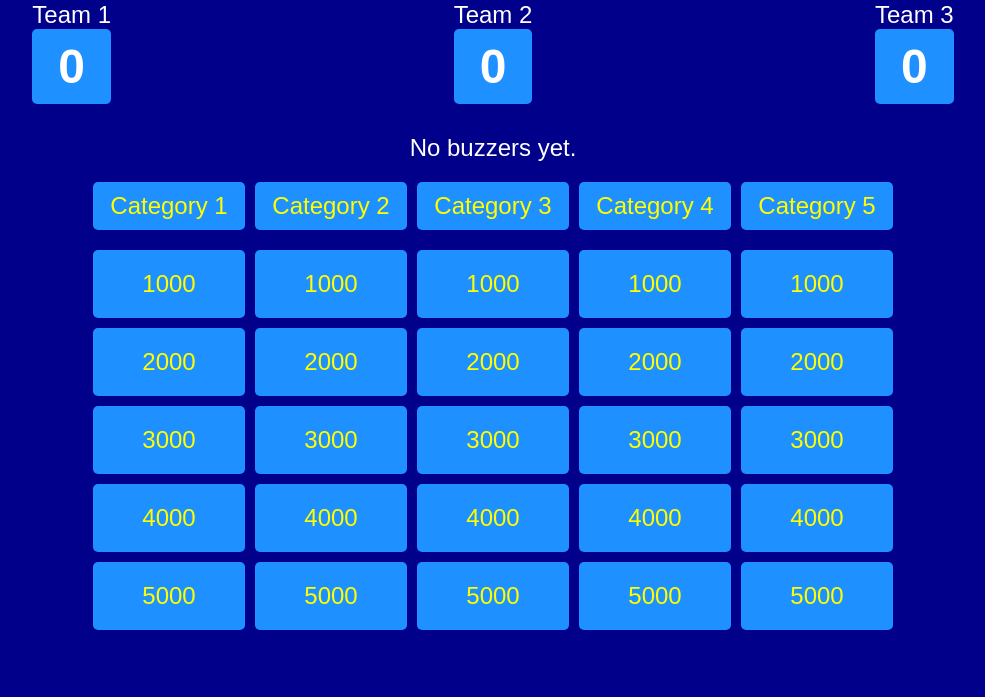
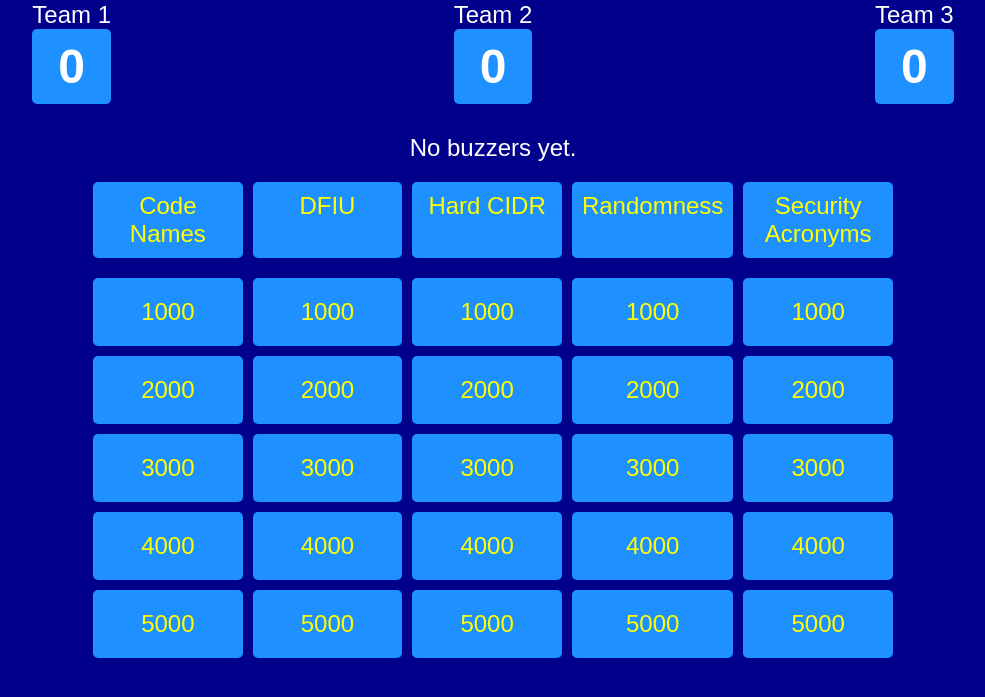
Before and after one commit to higarrett/hacker-jeopardy, a website: page public/index.html in a window 1280 px wide. Shown: the part 79-776 px from the top of the page, without its empty margins (147-1132 px from the left). Drawn offline with nearby package versions, Linux system fonts and the light colour scheme; no server answers; a web font is replaced by a local one.

Commit message:
Update index.html

```diff
--- a/public/index.html
+++ b/public/index.html
@@ -24,11 +24,11 @@
   </div>
   <div class="buzzer-status" id="buzzer-status">No buzzers yet.</div>
   <div class="board">
-    <div class="category-title">Category 1</div>
-    <div class="category-title">Category 2</div>
-    <div class="category-title">Category 3</div>
-    <div class="category-title">Category 4</div>
-    <div class="category-title">Category 5</div>
+    <div class="category-title">Code Names</div>
+    <div class="category-title">DFIU</div>
+    <div class="category-title">Hard CIDR</div>
+    <div class="category-title">Randomness</div>
+    <div class="category-title">Security Acronyms</div>
     <div class="cell" id="cat1-1000" onclick="openQuestion('cat1-1000')">1000</div>
     <div class="cell" id="cat2-1000" onclick="openQuestion('cat2-1000')">1000</div>
     <div class="cell" id="cat3-1000" onclick="openQuestion('cat3-1000')">1000</div>
```
